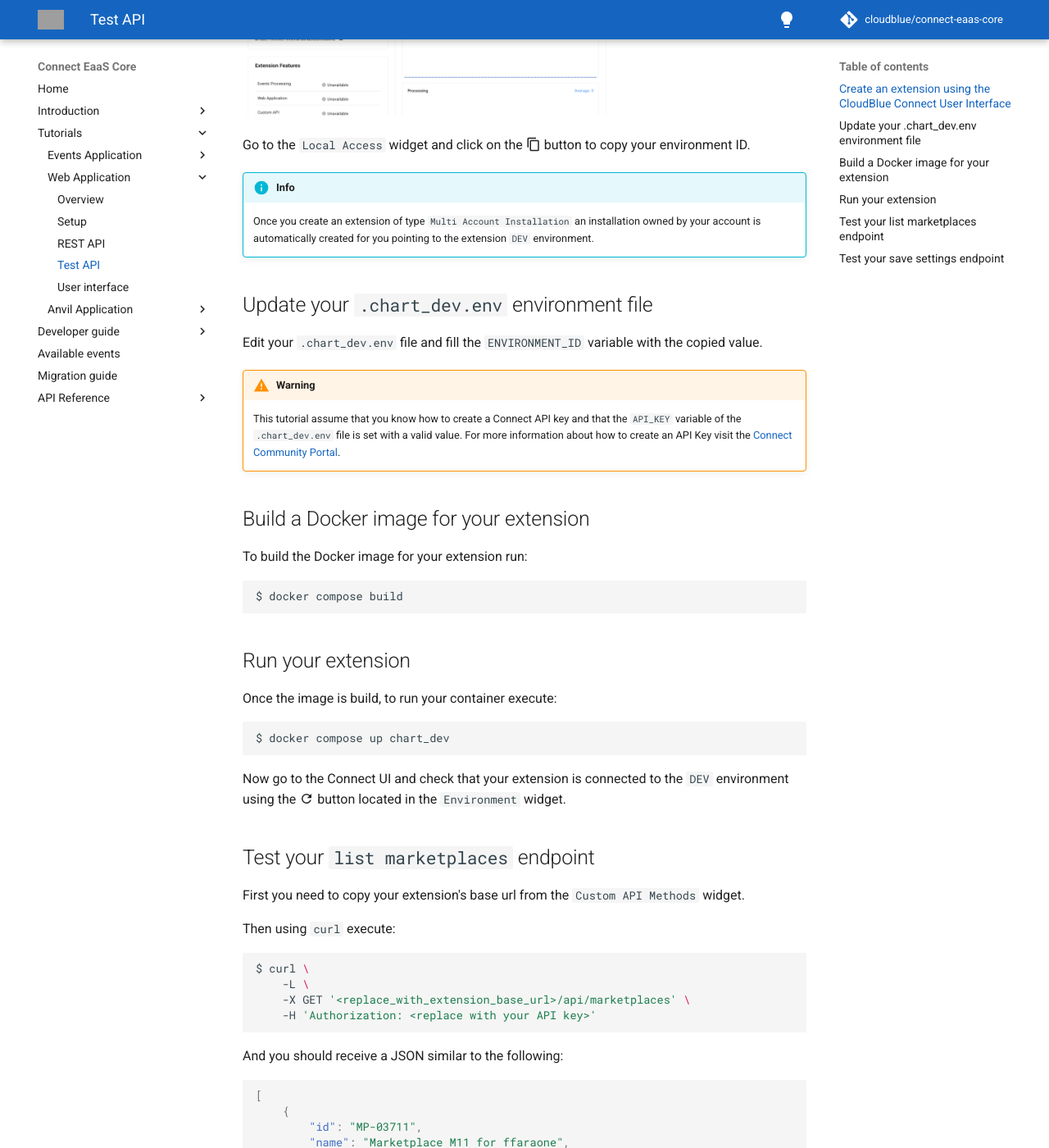
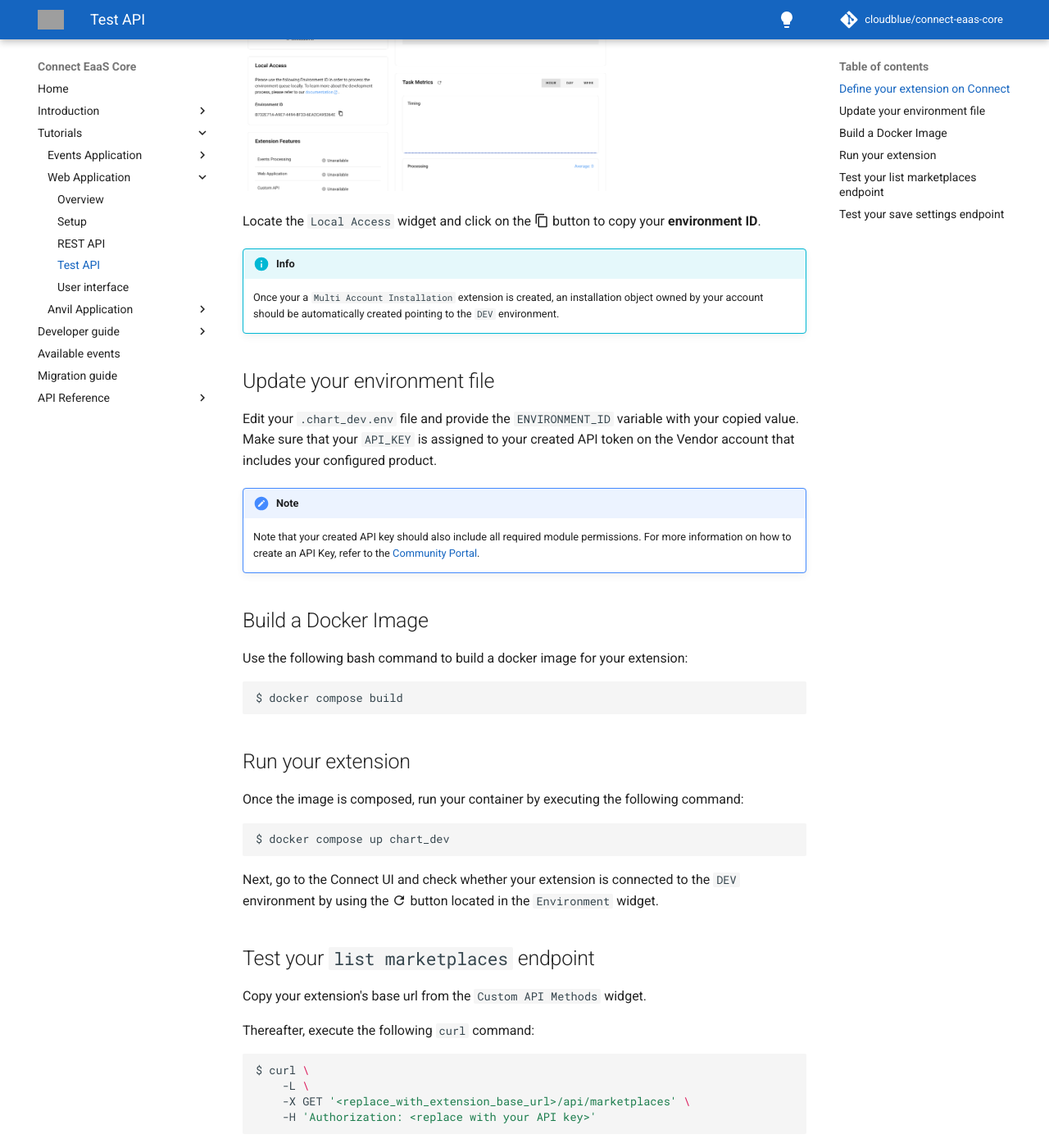
Before and after one commit to cloudblue/connect-eaas-core, an MkDocs documentation site: the page built from docs/tutorials/webapp/test_api.md, in a window 1280 px wide and 1400 px high, scrolled down 1394 px. Shown: the whole window at 82% size. Built offline with MkDocs 1.6.1 and Material for MkDocs 9.7.7, drawn with Linux system fonts in a browser that asks for light colours; emoji names are drawn with the system emoji font; comment, search, counter and statistics services are not loaded; some of the changed text lies outside the part shown; grey boxes are pictures that could not be loaded.

Commit message:
rewrite webapp test_api docs

````diff
--- a/docs/tutorials/webapp/test_api.md
+++ b/docs/tutorials/webapp/test_api.md
@@ -1,44 +1,42 @@
-Now that your REST API is ready it's time to test it.
+Once your REST API is configured, make sure to test your provided functionality. The following guidelines showcase how to test the demo web application for working with charts.
 
-## Create an extension using the CloudBlue Connect User Interface
+## Define your extension on Connect
 
-To do that you first need to go to the Connect UI to create an Extension of type `Multi Account Installation`.
-From the main menu, navigate to the `DevOps` module and click the `Add extension` button
-Fill the Add extension form like in the following picture:
+To start working with your extension, it is required to add a `Multi Account Installation` extension by using the Connect UI.
+
+Navigate to the `DevOps` module and click the **Add Extension** button.
+Select the `Multi Account Installation` type and specify your package ID:
 
 ![Add extension](../../images/tutorials/webapp/add_extension.png)
 
-Once created, open the details view of your brand new extension:
+Once your extension object is created, access the extension details screen by clicking on its name:
 
 ![List extensions](../../images/tutorials/webapp/list_extensions.png)
 
-And select the `DEV` environment tab:
+Switch to the `DEV` environment tab that will be used for the following tests:
 
 ![Extension dev environment](../../images/tutorials/webapp/extension_dev.png)
 
-Go to the `Local Access` widget and click on the :material-content-copy: button to copy your environment ID.
+Locate the `Local Access` widget and click on the :material-content-copy: button to copy your **environment ID**.
+
+!!! info
+    Once your a `Multi Account Installation` extension is created, an installation object owned by your account
+    should be automatically created pointing to the `DEV` environment.
 
 
-!!! info
-    Once you create an extension of type `Multi Account Installation` an installation owned by your account
-    is automatically created for you pointing to the extension `DEV` environment.
+## Update your environment file
 
+Edit your `.chart_dev.env` file and provide the `ENVIRONMENT_ID` variable with your copied value.
+Make sure that your `API_KEY` is assigned to your created API token on the Vendor account that includes your configured product.
 
-## Update your `.chart_dev.env` environment file
+!!! note
+    Note that your created API key should also include all required module permissions.
+    For more information on how to create an API Key, refer to the
+    [Community Portal](https://connect.cloudblue.com/community/modules/extensions/api-tokens/).
 
-Edit your `.chart_dev.env` file and fill the `ENVIRONMENT_ID` variable with the copied value.
+## Build a Docker Image
 
-
-!!! warning
-    This tutorial assume that you know how to create a Connect API key and that the
-    `API_KEY` variable of the `.chart_dev.env` file is set with a valid value.
-    For more information about how to create an API Key visit the
-    [Connect Community Portal](https://connect.cloudblue.com/community/modules/extensions/api-tokens/).
-
-
-## Build a Docker image for your extension
-
-To build the Docker image for your extension run:
+Use the following bash command to build a docker image for your extension:
 
 
 ``` bash
@@ -47,21 +45,21 @@ $ docker compose build
 
 ## Run your extension
 
-Once the image is build, to run your container execute:
+Once the image is composed, run your container by executing the following command:
 
 ``` bash
 $ docker compose up chart_dev
 ```
 
-Now go to the Connect UI and check that your extension is connected to the `DEV` environment
+Next, go to the Connect UI and check whether your extension is connected to the `DEV` environment by
 using the :material-refresh: button located in the `Environment` widget.
 
 
 ## Test your `list marketplaces` endpoint
 
-First you need to copy your extension's base url from the `Custom API Methods` widget.
+Copy your extension's base url from the `Custom API Methods` widget.
 
-Then using `curl` execute:
+Thereafter, execute the following `curl` command:
 
 ``` bash
 $ curl \
@@ -70,7 +68,7 @@ $ curl \
     -H 'Authorization: <replace with your API key>'
 ```
 
-And you should receive a JSON similar to the following:
+As a result, you should receive JSON data similar to the following snippet:
 
 ``` json
 [
@@ -103,7 +101,7 @@ And you should receive a JSON similar to the following:
 
 ## Test your `save settings` endpoint
 
-From your terminal execute:
+Execute the following bash command from your terminal:
 
 ``` bash
 $ curl \
@@ -139,4 +137,4 @@ You should receive the following response:
 ```
 
 !!! success "Congratulations"
-    :partying_face: your first REST API of a `Web Application` works like a charm :beers:
+    :partying_face: Your configured REST API and `Web Application` work like a charm! :beers:
````
Also changed, not shown: other parts of docs/tutorials/webapp/test_api.md (+1 -1 lines).
